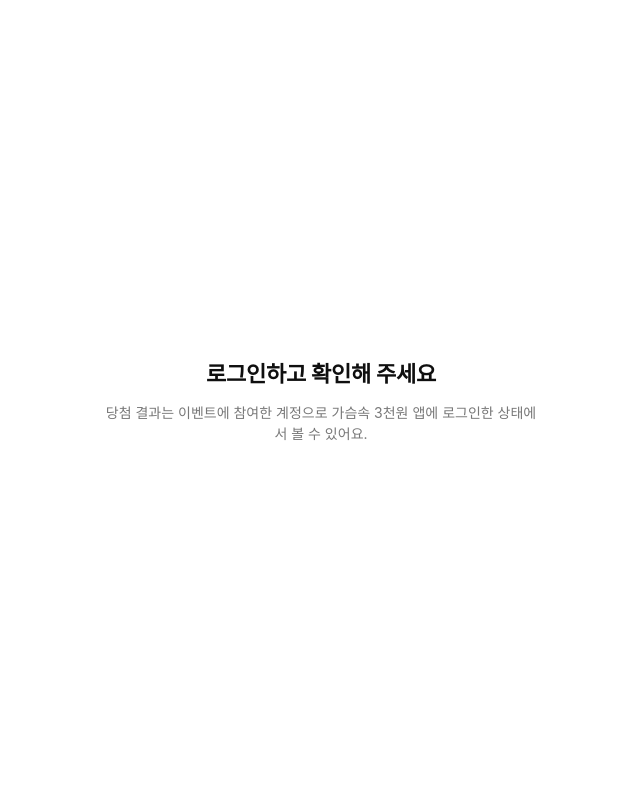
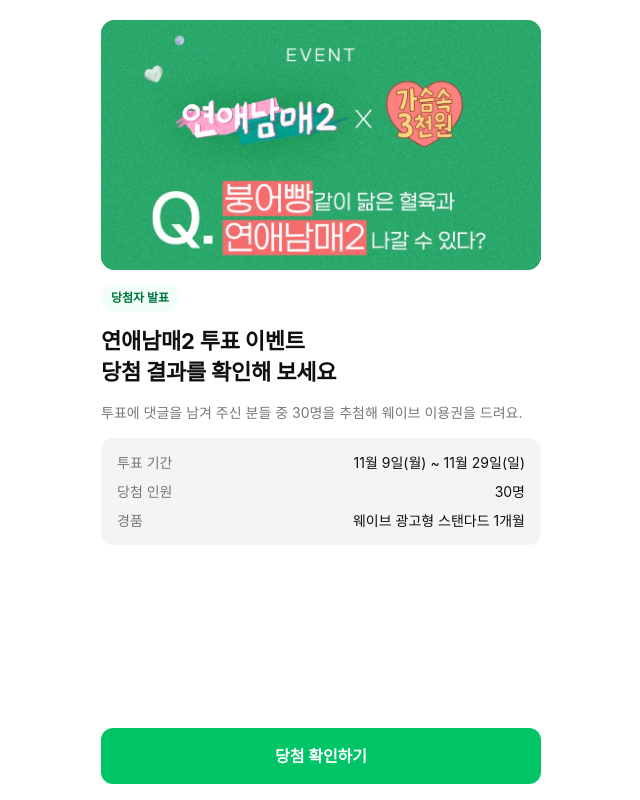
Before and after one commit to 3dollar-in-my-pocket/3dollars-in-my-pocket-web, a Next.js app: page /events/my-siblings-romance-2 in a window 1280 px wide. Shown: the whole page, without its empty margins (319-959 px from the left). Built offline with nearby package versions, Linux system fonts and the light colour scheme; no server answers; a web font is replaced by a local one.

Commit message:
TH-1597 : 이벤트 메인 화면 추가, 당첨 확인하기 버튼을 눌러야 결과 조회

```diff
--- a/app/events/my-siblings-romance-2/page.module.css
+++ b/app/events/my-siblings-romance-2/page.module.css
@@ -70,6 +70,7 @@
   font-size: 14px;
   line-height: 1.55;
   color: var(--gray60);
+  word-break: keep-all;
 }
 
 .card {
--- a/app/events/my-siblings-romance-2/page.tsx
+++ b/app/events/my-siblings-romance-2/page.tsx
@@ -1,6 +1,7 @@
 import type { Metadata } from 'next';
 import { cookies, headers } from 'next/headers';
 import Image from 'next/image';
+import Link from 'next/link';
 import {
   EVENT_TOKEN_COOKIE,
   fetchMyPromotionResult,
@@ -60,7 +61,61 @@ function Hero({ dimmed = false }: { dimmed?: boolean }) {
   );
 }
 
-export default async function MySiblingsRomance2Page() {
+function EventMain() {
+  return (
+    <>
+      <Hero />
+      <span className={styles.chip}>당첨자 발표</span>
+      <h1 className={styles.title}>
+        연애남매2 투표 이벤트
+        <br />
+        당첨 결과를 확인해 보세요
+      </h1>
+      <p className={styles.description}>
+        투표에 댓글을 남겨 주신 분들 중 30명을 추첨해 웨이브 이용권을 드려요.
+      </p>
+      <div className={styles.card}>
+        <div className={styles.row}>
+          <span>투표 기간</span>
+          <span>11월 9일(월) ~ 11월 29일(일)</span>
+        </div>
+        <div className={styles.row}>
+          <span>당첨 인원</span>
+          <span>30명</span>
+        </div>
+        <div className={styles.row}>
+          <span>경품</span>
+          <span>웨이브 광고형 스탠다드 1개월</span>
+        </div>
+      </div>
+      <div className={styles.spacer} />
+      <Link
+        href="?step=result"
+        className={`${styles.button} ${styles.primary}`}
+      >
+        당첨 확인하기
+      </Link>
+    </>
+  );
+}
+
+export default async function MySiblingsRomance2Page({
+  searchParams,
+}: {
+  searchParams: Promise<{ step?: string }>;
+}) {
+  const { step } = await searchParams;
+
+  if (step !== 'result') {
+    return (
+      <main className={styles.page}>
+        <div className={styles.content}>
+          <EventMain />
+        </div>
+      </main>
+    );
+  }
+
   const state = await resolveViewState();
 
   return (
```
